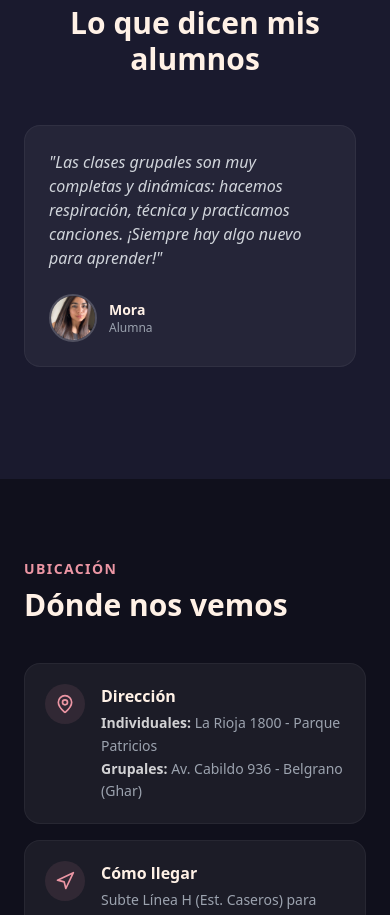
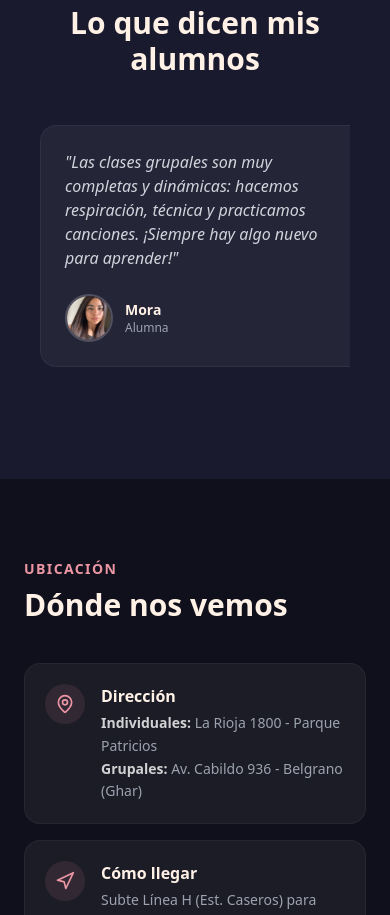
Before and after one commit to strickerkarin/vocal_coach, a Next.js app: page / in a window 390 px wide. Shown: the part 6720-7635 px from the top of the page. Built offline with nearby package versions, Linux system fonts and the light colour scheme; no server answers.

Commit message:
Mejoras fotos

```diff
--- a/src/components/Testimonios.tsx
+++ b/src/components/Testimonios.tsx
@@ -1,6 +1,6 @@
 'use client';
 
-import React, { useRef } from 'react';
+import React, { useRef, useState, useEffect } from 'react';
 import Image from 'next/image';
 import { Star, ChevronLeft, ChevronRight } from 'lucide-react';
 import { theme } from '@/constants/theme';
@@ -8,10 +8,35 @@ import { testimonios } from '@/constants/testimonios';
 
 export const Testimonios: React.FC = () => {
   const scrollRef = useRef<HTMLDivElement>(null);
+  const [canScrollLeft, setCanScrollLeft] = useState(false);
+  const [canScrollRight, setCanScrollRight] = useState(true);
+
+  const checkScroll = () => {
+    if (scrollRef.current) {
+      const { scrollLeft, scrollWidth, clientWidth } = scrollRef.current;
+      setCanScrollLeft(scrollLeft > 10);
+      setCanScrollRight(scrollLeft + clientWidth < scrollWidth - 10);
+    }
+  };
+
+  useEffect(() => {
+    const scrollNode = scrollRef.current;
+    if (scrollNode) {
+      scrollNode.addEventListener('scroll', checkScroll);
+      // Check initially and on window resize
+      checkScroll();
+      window.addEventListener('resize', checkScroll);
+      return () => {
+        scrollNode.removeEventListener('scroll', checkScroll);
+        window.removeEventListener('resize', checkScroll);
+      };
+    }
+  }, []);
 
   const scroll = (direction: 'left' | 'right') => {
     if (scrollRef.current) {
-      const scrollAmount = direction === 'left' ? -400 : 400;
+      const { clientWidth } = scrollRef.current;
+      const scrollAmount = direction === 'left' ? -clientWidth : clientWidth;
       scrollRef.current.scrollBy({ left: scrollAmount, behavior: 'smooth' });
     }
   };
@@ -22,20 +47,28 @@ export const Testimonios: React.FC = () => {
         <Star className="w-8 h-8 text-yellow-400 mx-auto mb-4 fill-current" />
         <h2 className="text-3xl font-bold">Lo que dicen mis alumnos</h2>
       </div>
-      <div className="relative max-w-6xl mx-auto">
+
+      <div className="relative max-w-7xl mx-auto px-4 md:px-12">
+        {/* Flecha Izquierda */}
         <button
           onClick={() => scroll('left')}
-          className="hidden md:flex absolute -left-6 lg:-left-12 top-1/2 -translate-y-1/2 z-10 bg-white/10 hover:bg-white/20 p-2 rounded-full backdrop-blur-sm text-white transition-all transform hover:scale-110 border border-white/10"
+          className={`hidden md:flex absolute left-0 top-1/2 -translate-y-1/2 z-10 bg-white/10 hover:bg-white/20 p-3 rounded-full backdrop-blur-sm text-white transition-all transform hover:scale-110 border border-white/10 ${
+            !canScrollLeft ? 'opacity-0 pointer-events-none' : 'opacity-100'
+          }`}
           aria-label="Ver anteriores"
         >
-          <ChevronLeft size={28} />
+          <ChevronLeft size={16} />
         </button>
+
+        {/* Flecha Derecha */}
         <button
           onClick={() => scroll('right')}
-          className="hidden md:flex absolute -right-6 lg:-right-12 top-1/2 -translate-y-1/2 z-10 bg-white/10 hover:bg-white/20 p-2 rounded-full backdrop-blur-sm text-white transition-all transform hover:scale-110 border border-white/10"
+          className={`hidden md:flex absolute right-0 top-1/2 -translate-y-1/2 z-10 bg-white/10 hover:bg-white/20 p-3 rounded-full backdrop-blur-sm text-white transition-all transform hover:scale-110 border border-white/10 ${
+            !canScrollRight ? 'opacity-0 pointer-events-none' : 'opacity-100'
+          }`}
           aria-label="Ver siguientes"
         >
-          <ChevronRight size={28} />
+          <ChevronRight size={16} />
         </button>
 
         <div
--- a/src/constants/testimonios.ts
+++ b/src/constants/testimonios.ts
@@ -14,7 +14,7 @@ export const testimonios: Testimonio[] = [
     text: "Las clases grupales son muy completas y dinámicas: hacemos respiración, técnica y practicamos canciones. ¡Siempre hay algo nuevo para aprender!",
     role: "Alumna",
     image: "/images/testimonios/mora.jpeg",
-    imageStyle: { objectPosition: "center 15%" }
+    imageStyle: { objectPosition: "center 1%" }
   },
   {
     name: "Bárbara",
@@ -32,7 +32,8 @@ export const testimonios: Testimonio[] = [
     name: "Ailen",
     text: "Encuentro la confianza para expresarme, crecer y conectar con la música. Las clases son un espacio donde mi voz refleja mi verdadera esencia.",
     role: "Alumna",
-    image: "/images/testimonios/ailen.jpeg"
+    image: "/images/testimonios/ailen.jpeg",
+    imageStyle: { transform: "scale(1.9) translateY(7px)", objectPosition: "center 30%" }
   },
   {
     name: "Luly",
@@ -50,13 +51,15 @@ export const testimonios: Testimonio[] = [
     name: "Karin",
     text: "Amo que se adapten a mis objetivos y me ayuden a superar obstáculos. ¡Disfruto mucho que aplicamos la teoría practicando con canciones que me encantan!",
     role: "Alumna",
-    image: "/images/testimonios/karin.png"
+    image: "/images/testimonios/karin.jpeg",
+    imageStyle: { transform: "scale(1) translateX(-3px)", objectPosition: "center 35%" }
+
   },
   {
     name: "Nahuel",
     text: "Carla es muy dinámica y se preocupa porque entendamos todos los conceptos. Luego los ponemos en práctica con ejercicios personalizados. ¡La súper recomiendo!",
     role: "Alumno",
     image: "/images/testimonios/nahuel.jpeg",
-    imageStyle: { transform: "scale(1.8)" }
+    imageStyle: { transform: "scale(1.9)" }
   }
 ];
```
Also changed, not shown: public/images/testimonios/karin.jpeg (added), public/images/testimonios/karin.png (deleted).
